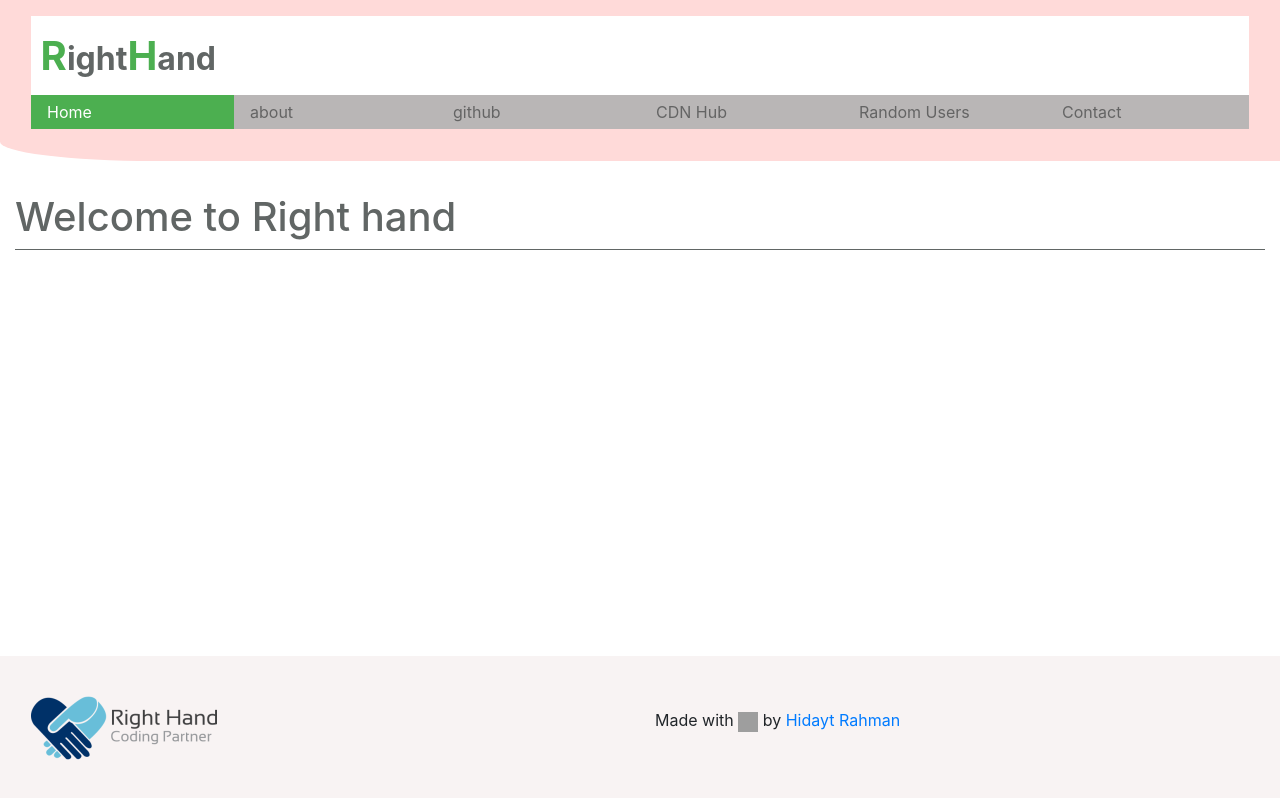
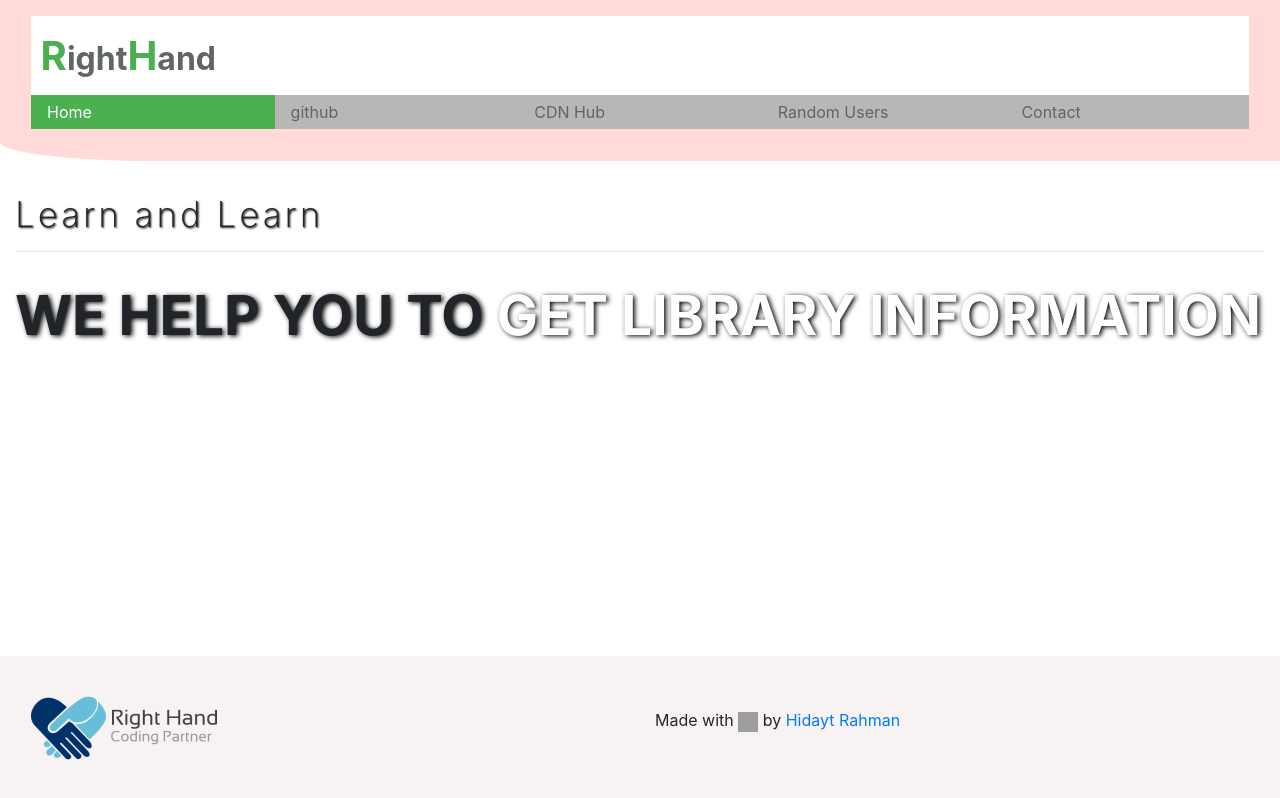
Before and after one commit to WebPieApps/right-hand, a React (Create React App) app: page / in a window 1280 px wide. Built offline with nearby package versions, Linux system fonts and the light colour scheme; grey boxes are pictures that could not be loaded.

Commit message:
added home page content

```diff
--- /dev/null
+++ b/src/components/Home/Home.css
@@ -0,0 +1,54 @@
+
+
+.home-wrapper main {
+    width: 100%;
+    justify-content: center;
+    align-items: center;
+}
+
+.home-wrapper section h3 {
+    font-size: 35px;
+    font-weight: 200;
+    letter-spacing: 3px;
+    text-shadow: 1px 1px 2px black;
+}
+
+.home-wrapper section h2 {
+    margin: 30px 0px 20px 0px;
+    font-size: 55px;
+    font-weight: 700;
+    text-shadow: 2px 1px 5px black;
+    text-transform: uppercase;
+}
+
+.home-wrapper .change-text:after {
+    content: '';
+    animation: changetext 5s infinite linear;
+    color: white;
+}
+
+@keyframes changetext {
+    0% {
+        content: 'Get Library Information';
+    }
+
+    20% {
+        content: 'Get Repo Details';
+    }
+
+    40% {
+        content: 'Get CDN';
+    }
+
+    60% {
+        content: 'Get History of technology';
+    }
+
+    80% {
+        content: 'Get Development easy';
+    }
+
+    100% {
+        content: 'More to come';
+    }
+}
--- a/src/components/Home/Home.js
+++ b/src/components/Home/Home.js
@@ -1,7 +1,16 @@
+import "./Home.css";
+
 const Home = () => {
     return (
         <div className="home-wrapper">
-            <h1>Welcome to Right hand</h1>
+                <main>
+                    <section>
+                        <h3>Learn and Learn</h3>
+                        <hr />
+                        <h2>We help you to <span class="change-text">  </span></h2>
+                    </section>
+                </main>
+
         </div>
     )
 }
--- a/src/components/contact/Contact.js
+++ b/src/components/contact/Contact.js
@@ -4,7 +4,7 @@ const Contact = (props) => {
     return(
         <section className="contact-wrapper">
             <h1>Contact Us</h1>
-            {props.data.color}
+            Form with email send soon...
         </section>
     )
 }
--- a/src/components/global/Header.js
+++ b/src/components/global/Header.js
@@ -14,7 +14,7 @@ const Header = () => {
                 <nav className="main-navigation">
                 <ul>
                     <li><NavLink to='/' exact  activeClassName="active">Home</NavLink></li>
-                    <li><NavLink to='/about' activeClassName="active">about</NavLink></li>
+                    {/* <li><NavLink to='/about' activeClassName="active">about</NavLink></li> */}
                     <li><NavLink to='/github' activeClassName="active">github</NavLink></li>
                     <li><NavLink to='/cdn' activeClassName="active">CDN Hub</NavLink></li>
                     <li><NavLink to='/random-user' activeClassName="active">Random Users</NavLink></li>
```
